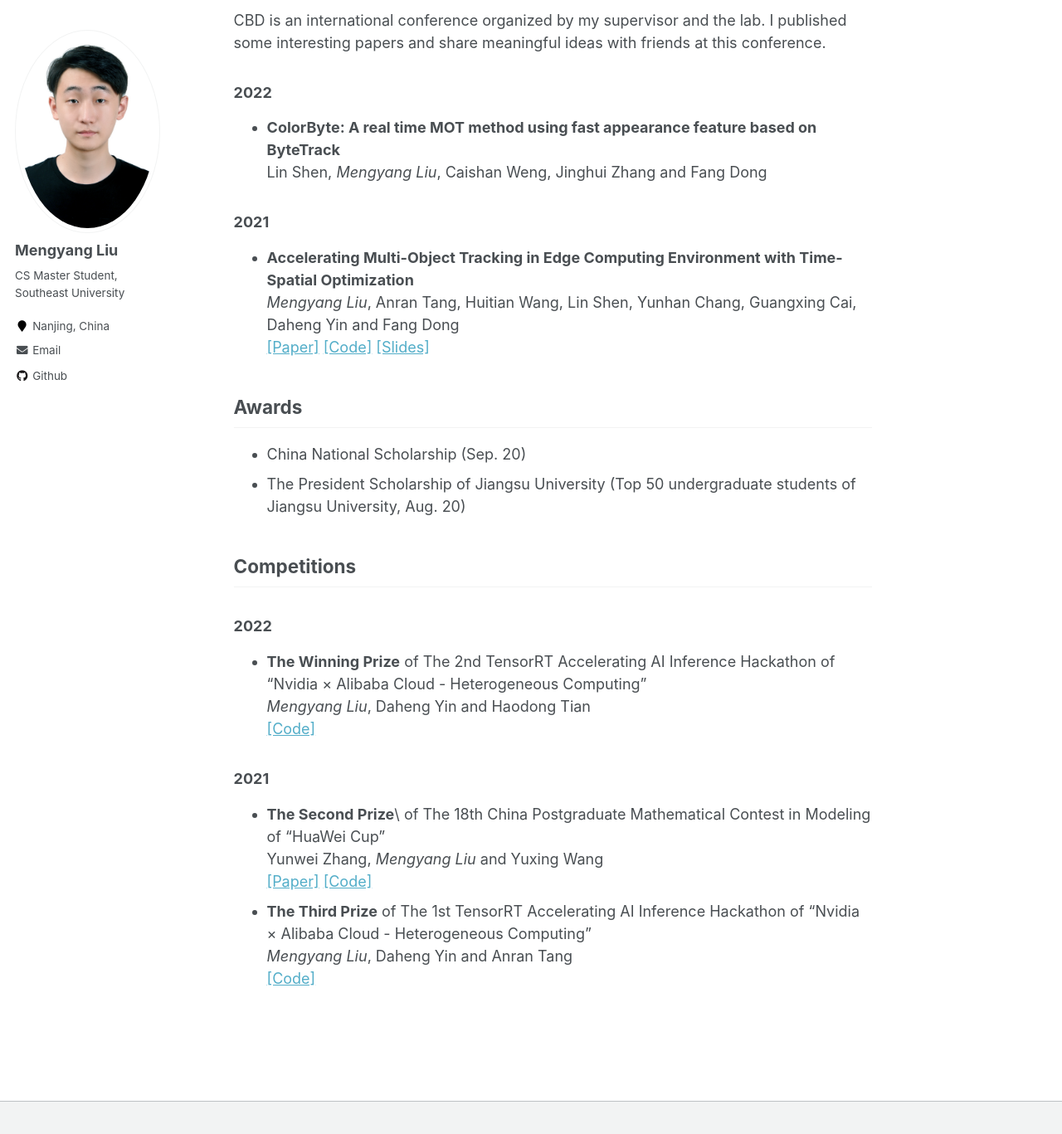
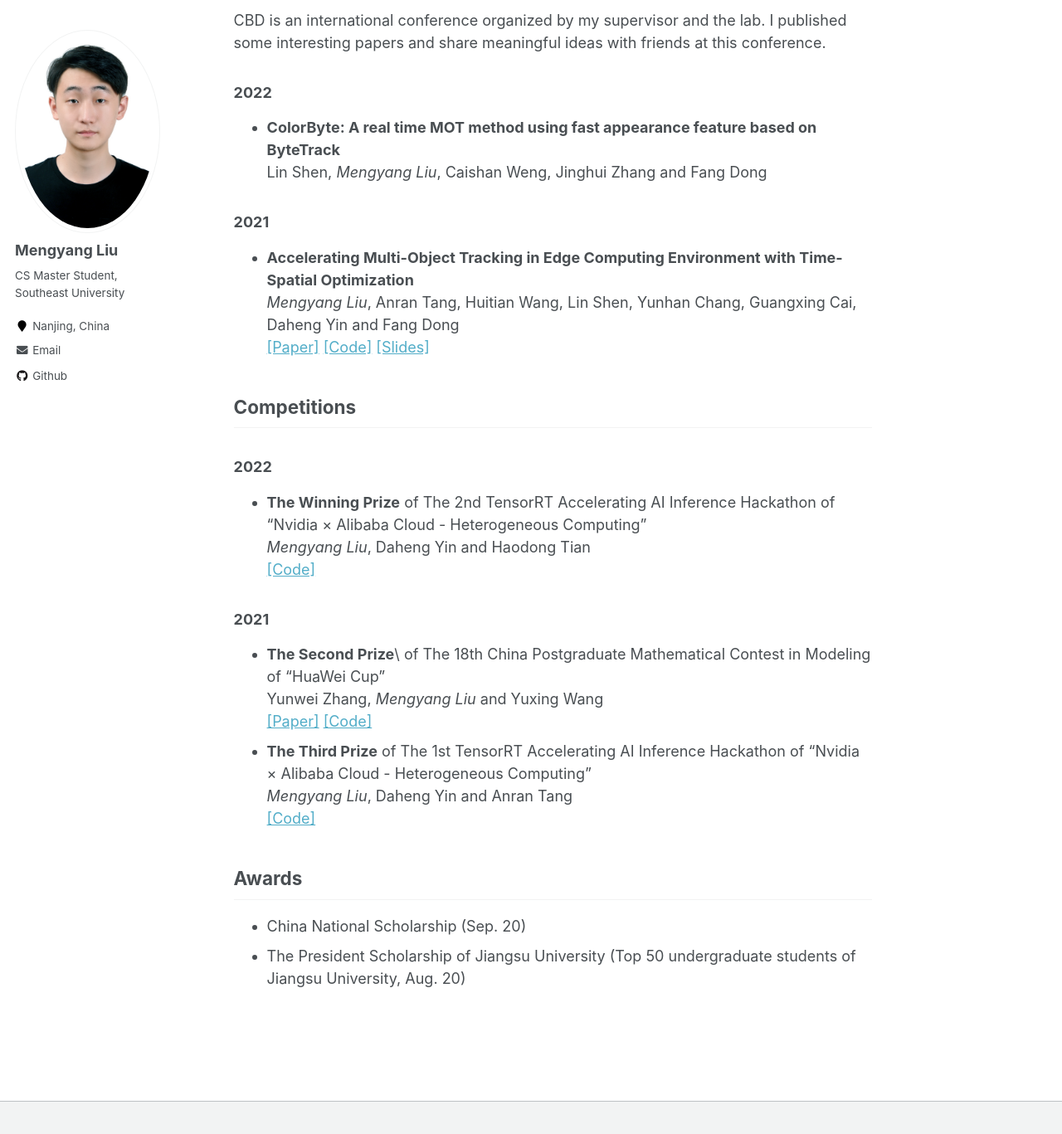
Before and after one commit to liu-mengyang/liu-mengyang.github.io, a Jekyll site: the page built from _pages/about.md, in a window 1280 px wide and 1400 px high, scrolled down 380 px. Shown: the top 1367 px of the window at 83% size. Built offline with Jekyll 4.4.1, drawn with Linux system fonts in a browser that asks for light colours; part of the change alters nothing that is shown.

```diff
--- a/_pages/about.md
+++ b/_pages/about.md
@@ -26,11 +26,6 @@ CBD is an international conference organized by my supervisor and the lab. I pub
   *Mengyang Liu*, Anran Tang, Huitian Wang, Lin Shen, Yunhan Chang, Guangxing Cai, Daheng Yin and Fang Dong\\
   [[Paper]](https://liumengyang.xyz/pdf/cbd2021.pdf) [[Code]](https://github.com/liu-mengyang/MOTinA) [[Slides]](https://liumengyang.xyz/slides/cbd2021.pdf)
 
-## Awards
-
-- China National Scholarship (Sep. 20)
-- The President Scholarship of Jiangsu University   (Top 50 undergraduate students of Jiangsu University, Aug. 20)
-
 ## Competitions
 
 ### 2022
@@ -48,3 +43,8 @@ CBD is an international conference organized by my supervisor and the lab. I pub
 - **The Third Prize** of The 1st TensorRT Accelerating AI Inference Hackathon of "Nvidia × Alibaba Cloud - Heterogeneous Computing"\\
   *Mengyang Liu*, Daheng Yin and Anran Tang\\
   [[Code]](https://github.com/liu-mengyang/trt-fairmot)
+
+## Awards
+
+- China National Scholarship (Sep. 20)
+- The President Scholarship of Jiangsu University   (Top 50 undergraduate students of Jiangsu University, Aug. 20)
```
